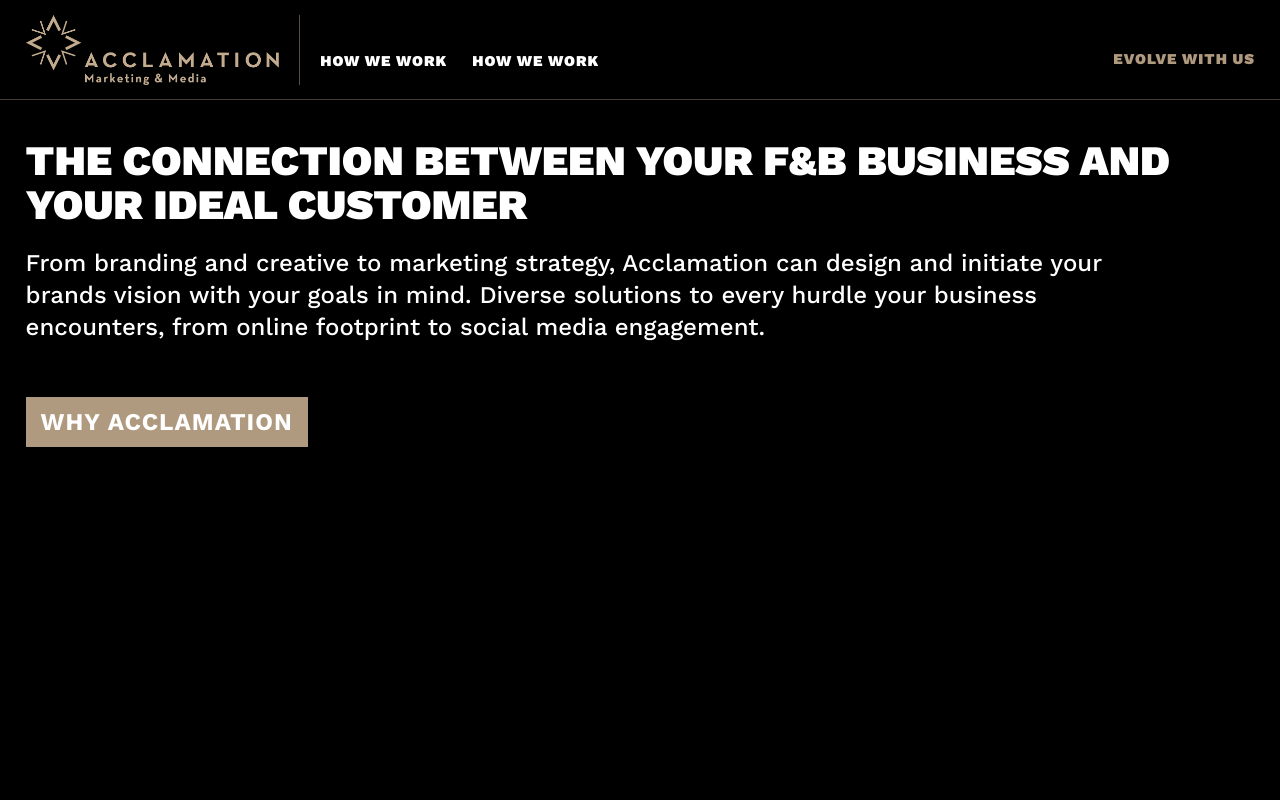
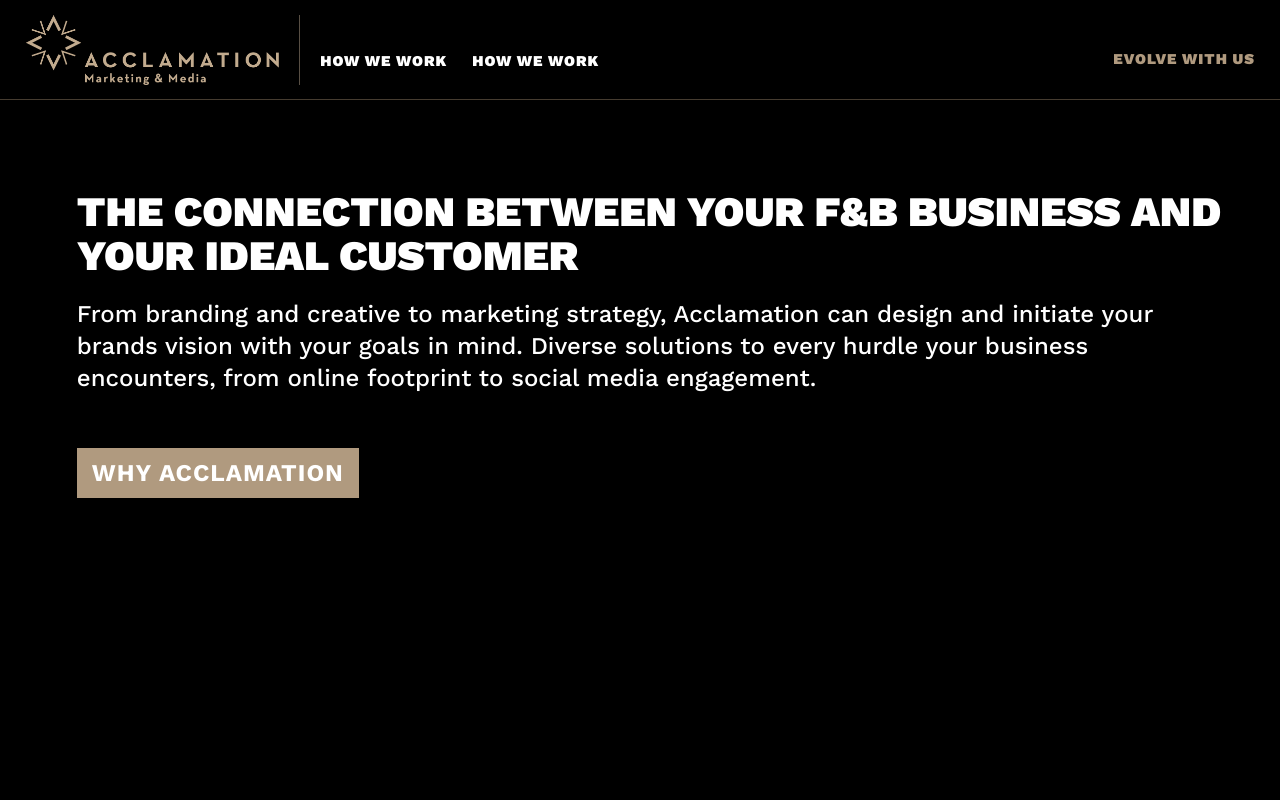
Before and after one commit to CamBrown101/TestGraphQLClient, a React (Create React App) app: page / in a window 1280 px wide. Shown: the top 800 px of the page. Built offline with nearby package versions, Linux system fonts and the light colour scheme.

Commit message:
Center inner containers

```diff
--- a/src/components/TopSection/TopSection.tsx
+++ b/src/components/TopSection/TopSection.tsx
@@ -22,13 +22,14 @@ const HomePage = () => {
 export default HomePage;
 
 const AboutHeader = styled.section`
-  /* @import url("https://fonts.googleapis.com/css2?family=Work+Sans:wght@400;500;600;700;900&display=swap"); */
   background-color: black;
   max-width: 100%;
   width: 100%;
   color: #fff;
   height: 675px;
-  padding-top: 69px;
+  padding-top: 120px;
+  display: flex;
+  justify-content: center;
   .about-header {
     margin-top: 0;
     margin-bottom: 20px;
@@ -47,6 +48,7 @@ const AboutHeader = styled.section`
 const AboutContainer = styled.div`
   width: 90%;
   margin-left: 2%;
+  max-width: 1400px;
 `;
 const Button = styled.button`
   margin-bottom: 20px;
```
